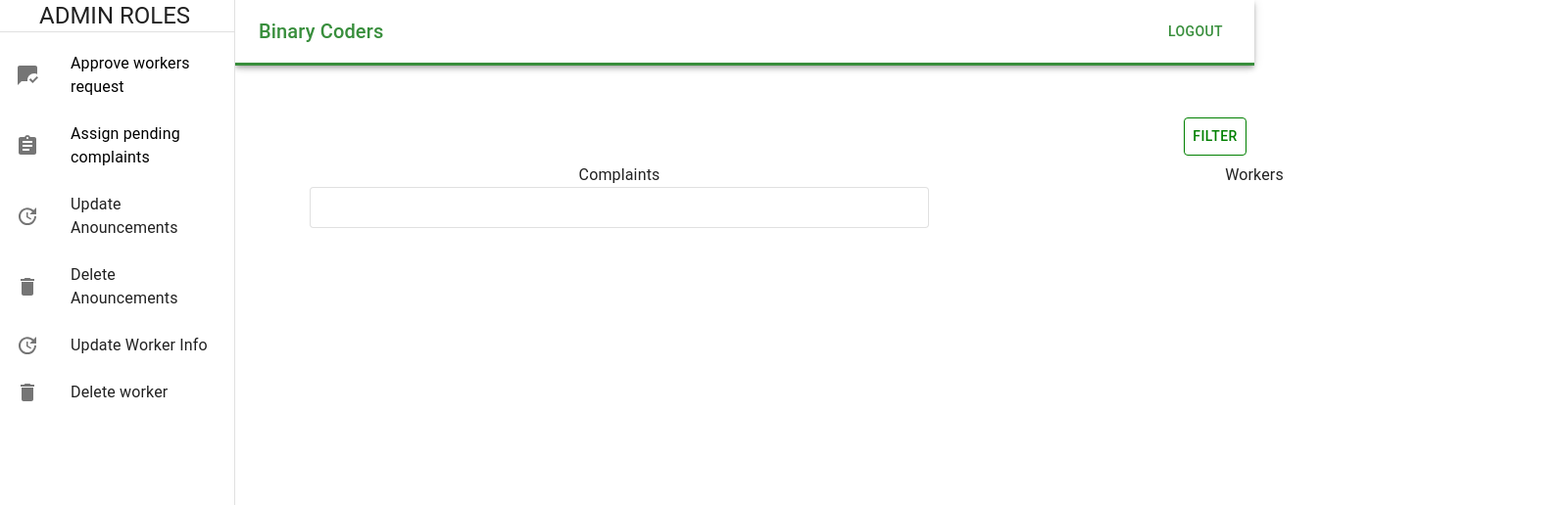
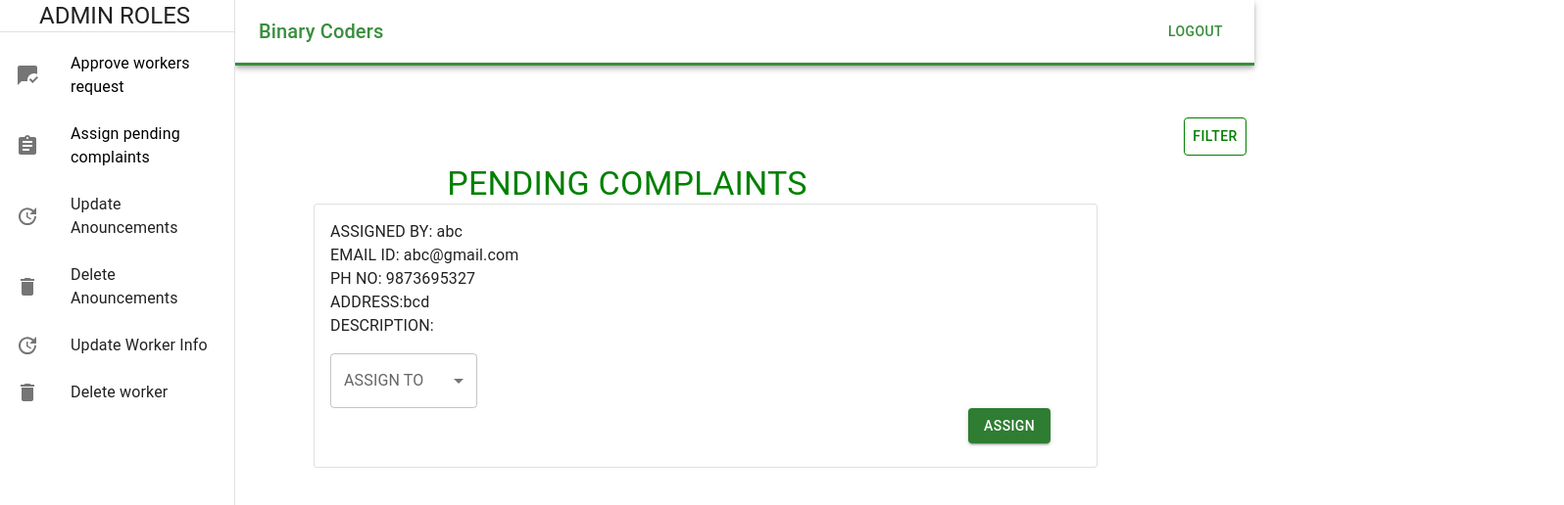
Before and after one commit to kratikasinghal/hostel-management, a React (Create React App) app in the folder frontend/: page /AssignPending in a window 1280 px wide. Shown: the top 516 px of the page at 98% size, 1596 px wide, since content can reach past the window. Built offline with nearby package versions, Linux system fonts and the light colour scheme; a web font is replaced by a local one.

Commit message:
assignPending

```diff
--- a/frontend/src/Screens/AssignPending.js
+++ b/frontend/src/Screens/AssignPending.js
@@ -9,10 +9,9 @@
 import Dialog from '@mui/material/Dialog';
 import DialogActions from '@mui/material/DialogActions';
 import DialogContent from '@mui/material/DialogContent';
-import { blue } from '@mui/material/colors';
-import {Select, MenuItem,FormControl,OutlinedInput,InputLabel, Card,Box,CardContent } from '@mui/material';
+import {Select, MenuItem,FormControl,InputLabel, Card,Box,CardContent } from '@mui/material';
 import { useState } from 'react';
-import Grid from "@mui/material/Grid";
+import Popover from '@mui/material/Popover';
 
 
 const AssignPending = () => {
@@ -30,7 +29,22 @@
         handleClose()
     };
     const label = { inputProps: { 'aria-label': 'Checkbox demo' } };
+    const [assignTo, setAssignTo] = React.useState('');
 
+    const handleChange = (event) => {
+      setAssignTo(event.target.value);
+    };
+    const [anchorEl, setAnchorEl] = React.useState(null);
+
+    const handlePopoverOpen = (event) => {
+      setAnchorEl(event.currentTarget);
+    };
+
+    const handlePopoverClose = () => {
+      setAnchorEl(null);
+    };
+
+    const openPop = Boolean(anchorEl);
 
   return (
     <div>
@@ -58,19 +72,94 @@
               m={1} display="flex" justifyContent="flex-end" alignItems="flex-end">
           <Button onClick={handleFILTER}  sx={{background:"#fff",margin: "0 0 0 94%",color:"green",border:"1px solid green",borderRadius:"4px"}}>FILTER</Button>
           </Box>
-              <Grid container spacing={2} sx={{ marginLeft: "300px" }}>
-              <Grid item xs={6}>
-                  <Typography sx={{textAlign:"center"}}>Complaints</Typography>
-                  <Card variant="outlined" >
+
+                   <Typography variant="h4"sx={{textAlign:"center",color:"green"}}>PENDING COMPLAINTS</Typography>
+                  <Card variant="outlined" sx={{marginLeft:"25%",maxWidth:"800px"}} >
                       <CardContent>
-
+                          <Typography>ASSIGNED BY: abc</Typography>
+                          <Typography>EMAIL ID: abc@gmail.com</Typography>
+                          <Typography>PH NO: 9873695327</Typography>
+                          <Typography>ADDRESS:bcd</Typography>
+                  <Typography>DESCRIPTION:</Typography>
+                  <Box sx={{ maxWidth: 150,marginTop:"2%" }}>
+      <FormControl fullWidth>
+     <InputLabel id="assignMenu">ASSIGN TO</InputLabel>
+        <Select
+          labelId="assignMenu"
+          id="assignMenu"
+          value={assignTo}
+          label="assignTo"
+          onChange={handleChange}
+        >
+          <MenuItem value={10}><Typography
+        aria-owns={openPop ? 'mouse-over-popover' : undefined}
+        aria-haspopup="true"
+        onMouseEnter={handlePopoverOpen}
+        onMouseLeave={handlePopoverClose}
+      >
+        Worker 1
+      </Typography>
+      <Popover
+        id="mouse-over-popover"
+        sx={{
+          pointerEvents: 'none',
+        }}
+        open={openPop}
+        anchorEl={anchorEl}
+        anchorOrigin={{
+          vertical: 'bottom',
+          horizontal: 'right',
+        }}
+        transformOrigin={{
+          vertical: 'top',
+          horizontal: 'left',
+        }}
+        onClose={handlePopoverClose}
+        disableRestoreFocus
+      >
+                                      <Typography sx={{ p: 1 }}>NAME:Kratika<br />
+                                          PH NO: 9873695327<br />
+                                          EXPERIENCE:0-2yrs
+        </Typography>
+      </Popover></MenuItem>
+          <MenuItem value={20}><Typography
+        aria-owns={openPop ? 'mouse-over-popover' : undefined}
+        aria-haspopup="true"
+        onMouseEnter={handlePopoverOpen}
+        onMouseLeave={handlePopoverClose}
+      >
+        Worker 2
+      </Typography>
+      <Popover
+        id="mouse-over-popover"
+        sx={{
+          pointerEvents: 'none',
+        }}
+        open={openPop}
+        anchorEl={anchorEl}
+        anchorOrigin={{
+          vertical: 'bottom',
+          horizontal: 'right',
+        }}
+        transformOrigin={{
+          vertical: 'top',
+          horizontal: 'left',
+        }}
+        onClose={handlePopoverClose}
+        disableRestoreFocus
+      >
+                                      <Typography sx={{ p: 1 }}>NAME:Kratika<br />
+                                          PH NO: 9873695327<br />
+                                          EXPERIENCE:0-2yrs
+        </Typography>
+      </Popover></MenuItem>
+          <MenuItem value={30}>Worker 3</MenuItem>
+        </Select>
+      </FormControl>
+    </Box>
+                          <Button variant="contained" color="success" sx={{marginLeft:"85%"}}>ASSIGN</Button>
                       </CardContent>
                       </Card>
-              </Grid>
-              <Grid item xs={6}>
-                  <Typography sx={{textAlign:"center"}}>Workers</Typography>
-              </Grid>
-          </Grid>
       </div>
 
     )
```
